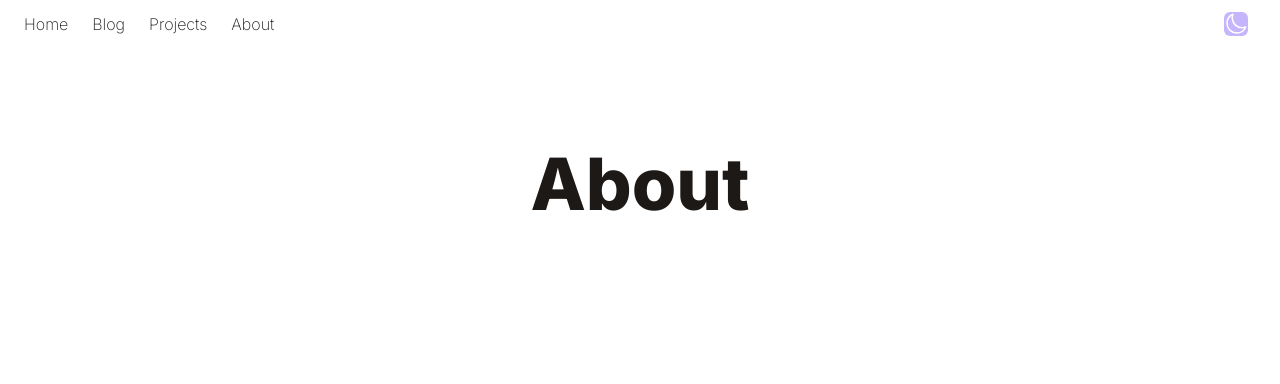
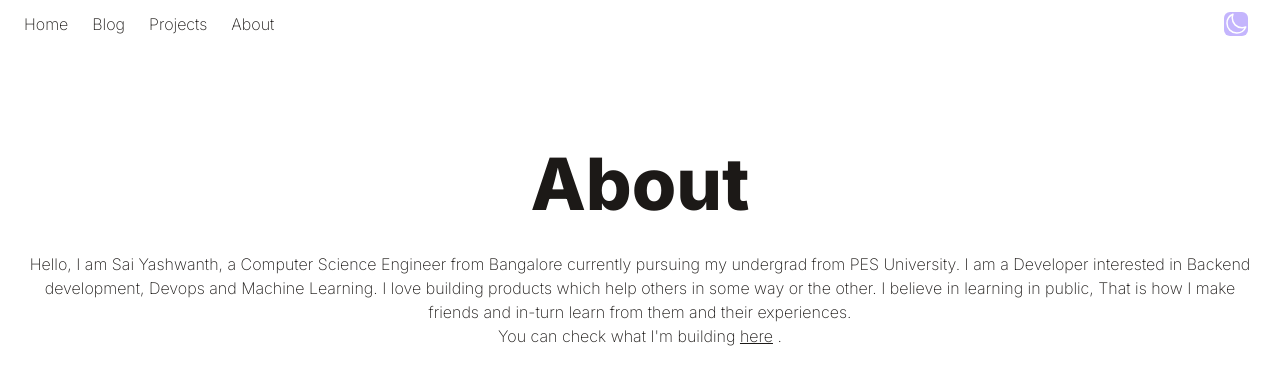
Before and after one commit to theyashwanthsai/DigitalGarden, a React (Vite) app: page /about in a window 1280 px wide. Shown: the top 384 px of the page. Built offline with nearby package versions, Linux system fonts and the light colour scheme; a web font is replaced by a local one.

Commit message:
contents

```diff
--- a/src/components/About.jsx
+++ b/src/components/About.jsx
@@ -6,7 +6,7 @@ function About() {
   return(
     <div className = "p-5 flex items-center justify-center flex-col text-center pt-20 pb-6">
       <h1 className = "p-5 text-4xl md:text-7xl dark:text-white mb-1 md:mb-3 font-bold">About</h1>
-
+      <p>Hello, I am Sai Yashwanth, a Computer Science Engineer from Bangalore currently pursuing my undergrad from PES University. I am a Developer interested in Backend development, Devops and Machine Learning. I love building products which help others in some way or the other. I believe in learning in public, That is how I make friends and in-turn learn from them and their experiences. <br /> You can check what I'm building <a className= "underline" href="https://github.com/theyashwanthsai">here</a> . </p>
     </div>
   );
 
--- a/src/components/Projects.jsx
+++ b/src/components/Projects.jsx
@@ -6,6 +6,7 @@ function Projects() {
   return(
     <div className = "p-5 flex items-center justify-center flex-col text-center pt-20 pb-6">
       <h1 className = "p-5 text-4xl md:text-7xl dark:text-white mb-1 md:mb-3 font-bold">Projects</h1>
+      <p>I always believe in learning by building. I love building a product, experiment, whatsoever. Building is what I wanted to do since my childhood. Turn your thoughts into something real, something which exists. Projects are what i have been building from the past two years. Here are few of the best projects I built. </p>
       <ul className="p-3">hi</ul>
       <ul className="p-3">hi</ul>
       <ul className="p-3">hi</ul>
```
